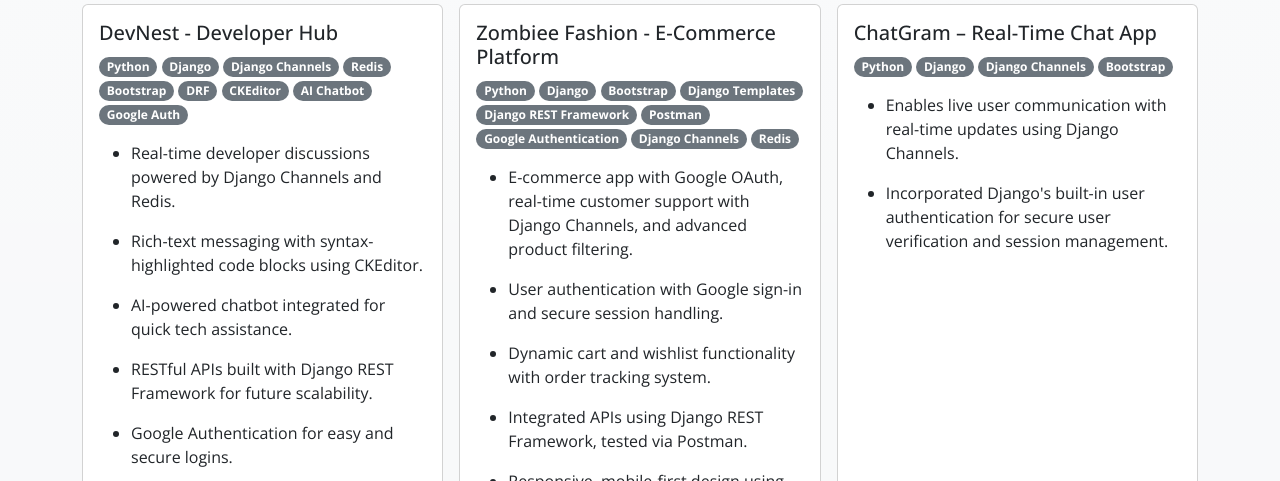
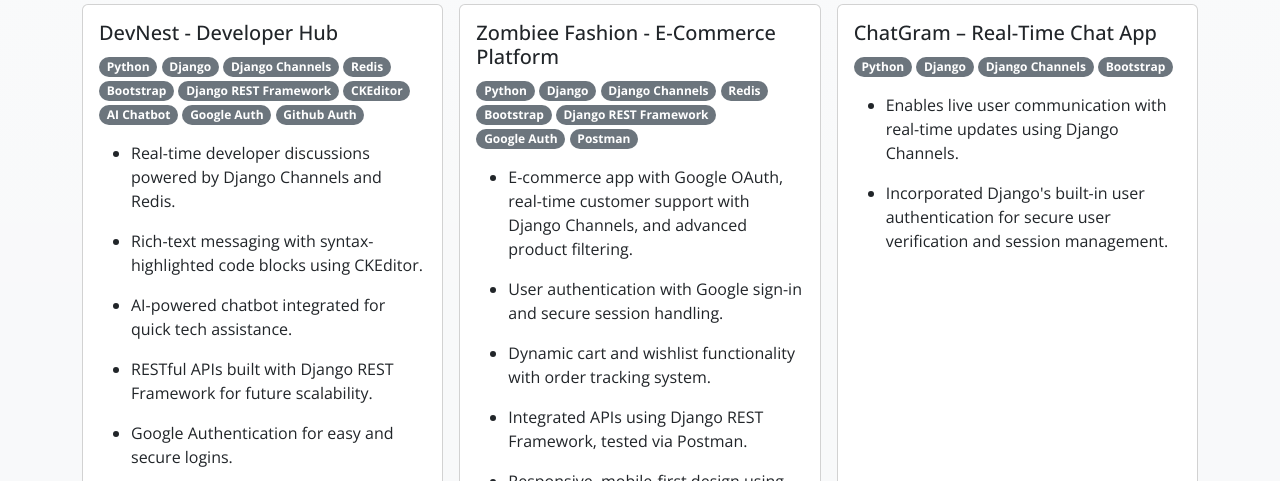
Before and after one commit to HarshRaj709/port, a plain HTML site: page index.html in a window 1280 px wide. Shown: the part 619-1100 px from the top of the page. Drawn offline with nearby package versions, Linux system fonts and the light colour scheme; some packages are replaced by stand-ins of ours; files that its build step writes are made by us from their sources.

Commit message:
final update

```diff
--- a/index.html
+++ b/index.html
@@ -115,10 +115,11 @@
               <span style="background-color: var(--tf-pill-bg)" class="badge rounded-pill">Django Channels</span>
               <span style="background-color: var(--tf-pill-bg)" class="badge rounded-pill">Redis</span>
               <span style="background-color: var(--tf-pill-bg)" class="badge rounded-pill">Bootstrap</span>
-              <span style="background-color: var(--tf-pill-bg)" class="badge rounded-pill">DRF</span>
+              <span style="background-color: var(--tf-pill-bg)" class="badge rounded-pill">Django REST Framework</span>
               <span style="background-color: var(--tf-pill-bg)" class="badge rounded-pill">CKEditor</span>
               <span style="background-color: var(--tf-pill-bg)" class="badge rounded-pill">AI Chatbot</span>
               <span style="background-color: var(--tf-pill-bg)" class="badge rounded-pill">Google Auth</span>
+              <span style="background-color: var(--tf-pill-bg)" class="badge rounded-pill">Github Auth</span>
             </p>
 
             <ul>
@@ -150,13 +151,12 @@
             <p>
               <span style="background-color: var(--tf-pill-bg)" class="badge rounded-pill">Python</span>
               <span style="background-color: var(--tf-pill-bg)" class="badge rounded-pill">Django</span>
-              <span style="background-color: var(--tf-pill-bg)" class="badge rounded-pill">Bootstrap</span>
-              <span style="background-color: var(--tf-pill-bg)" class="badge rounded-pill">Django Templates</span>
-              <span style="background-color: var(--tf-pill-bg)" class="badge rounded-pill">Django REST Framework</span>
-              <span style="background-color: var(--tf-pill-bg)" class="badge rounded-pill">Postman</span>
-              <span style="background-color: var(--tf-pill-bg)" class="badge rounded-pill">Google Authentication</span>
               <span style="background-color: var(--tf-pill-bg)" class="badge rounded-pill">Django Channels</span>
               <span style="background-color: var(--tf-pill-bg)" class="badge rounded-pill">Redis</span>
+              <span style="background-color: var(--tf-pill-bg)" class="badge rounded-pill">Bootstrap</span>
+              <span style="background-color: var(--tf-pill-bg)" class="badge rounded-pill">Django REST Framework</span>
+              <span style="background-color: var(--tf-pill-bg)" class="badge rounded-pill">Google Auth</span>
+              <span style="background-color: var(--tf-pill-bg)" class="badge rounded-pill">Postman</span>
             </p>
 
             <ul>
```
